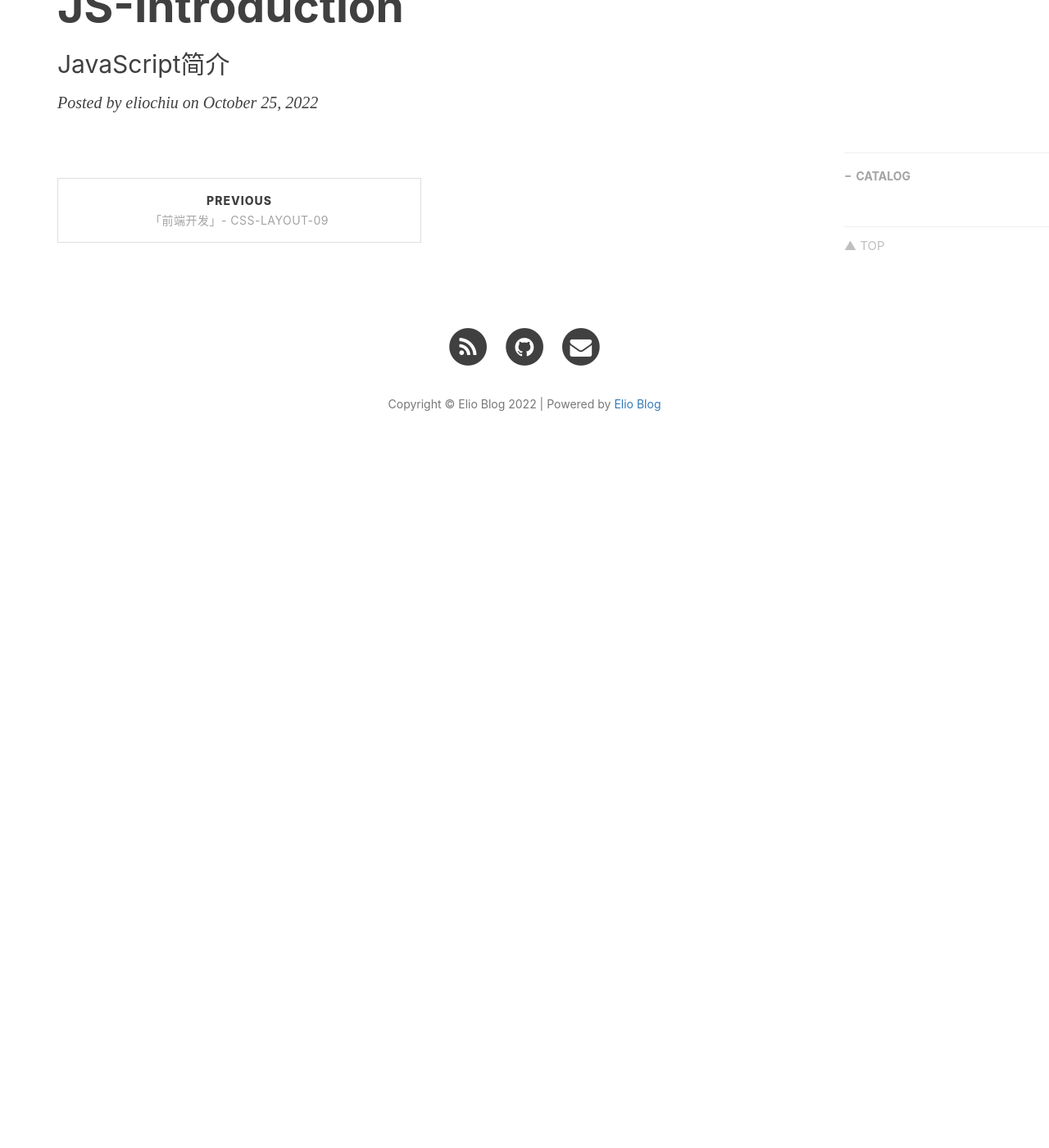
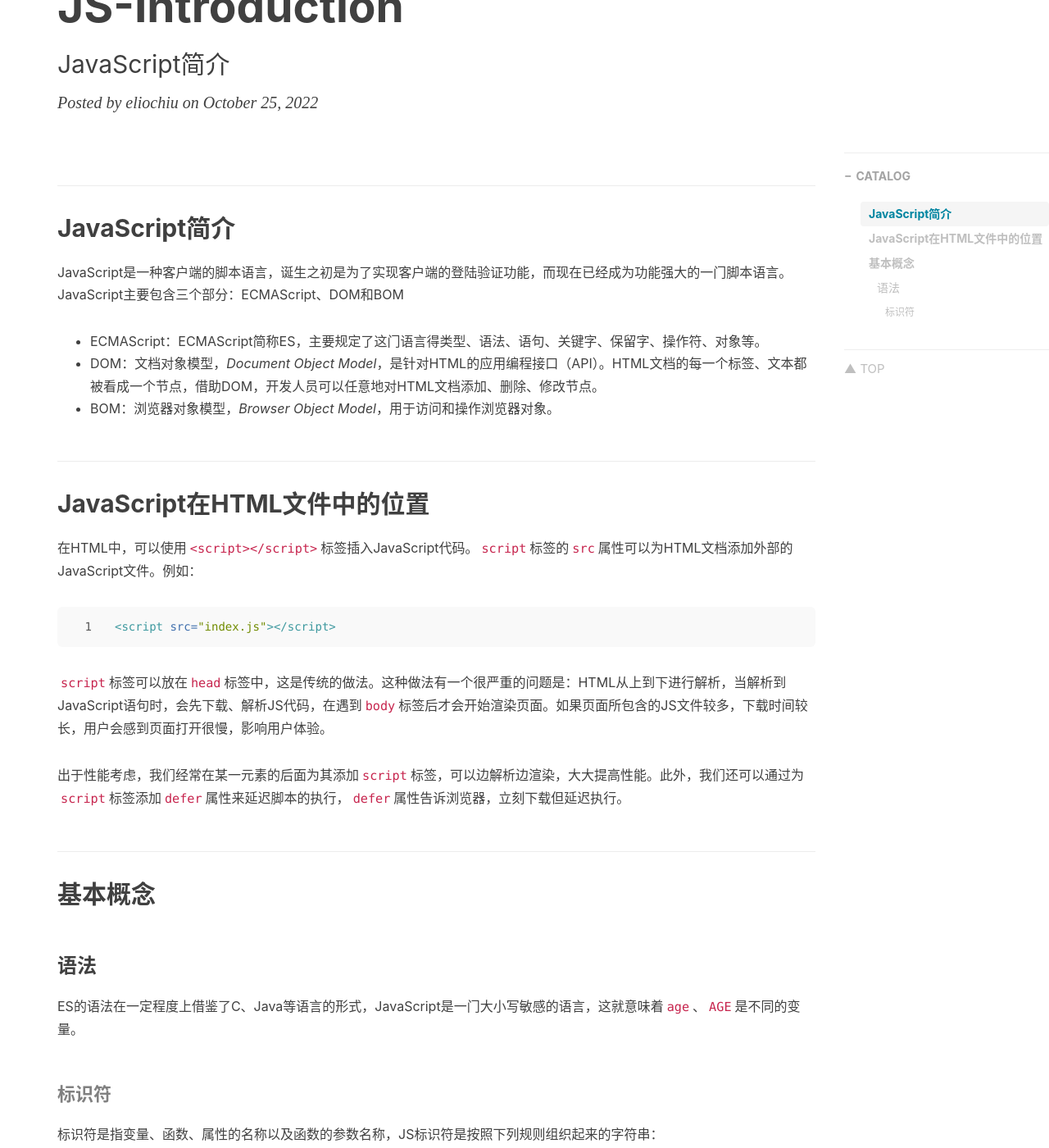
Before and after one commit to eliochiu/eliochiu.github.io, a Jekyll site: the page built from _posts/frontend/javascript/2022-10-25-frontend-js-introduction.md, in a window 1280 px wide and 1400 px high, scrolled down 203 px. Shown: the whole window at 82% size. Built offline with Jekyll 4.4.1, drawn with Linux system fonts in a browser that asks for light colours; nearby versions of some CDN libraries; comment, search, counter and statistics services are not loaded; before the commit the page ends 900 px from its top, so only the background shows below that; some of the changed text lies outside the part shown.

Commit message:
add javascript

````diff
--- a/_posts/frontend/javascript/2022-10-25-frontend-js-introduction.md
+++ b/_posts/frontend/javascript/2022-10-25-frontend-js-introduction.md
@@ -12,3 +12,29 @@ header-image: ""
 header-style: text
 katex: true
 ---
+
+## JavaScript简介
+JavaScript是一种客户端的脚本语言，诞生之初是为了实现客户端的登陆验证功能，而现在已经成为功能强大的一门脚本语言。JavaScript主要包含三个部分：ECMAScript、DOM和BOM
+- ECMAScript：ECMAScript简称ES，主要规定了这门语言得类型、语法、语句、关键字、保留字、操作符、对象等。
+- DOM：文档对象模型，*Document Object Model*，是针对HTML的应用编程接口（API）。HTML文档的每一个标签、文本都被看成一个节点，借助DOM，开发人员可以任意地对HTML文档添加、删除、修改节点。
+- BOM：浏览器对象模型，*Browser Object Model*，用于访问和操作浏览器对象。
+
+## JavaScript在HTML文件中的位置
+
+在HTML中，可以使用`<script></script>`标签插入JavaScript代码。`script`标签的`src`属性可以为HTML文档添加外部的JavaScript文件。例如：
+```html
+<script src="index.js"></script>
+```
+`script`标签可以放在`head`标签中，这是传统的做法。这种做法有一个很严重的问题是：HTML从上到下进行解析，当解析到JavaScript语句时，会先下载、解析JS代码，在遇到`body`标签后才会开始渲染页面。如果页面所包含的JS文件较多，下载时间较长，用户会感到页面打开很慢，影响用户体验。
+
+出于性能考虑，我们经常在某一元素的后面为其添加`script`标签，可以边解析边渲染，大大提高性能。此外，我们还可以通过为`script`标签添加`defer`属性来延迟脚本的执行，`defer`属性告诉浏览器，立刻下载但延迟执行。
+
+## 基本概念
+
+### 语法
+ES的语法在一定程度上借鉴了C、Java等语言的形式，JavaScript是一门大小写敏感的语言，这就意味着`age`、`AGE`是不同的变量。
+
+#### 标识符
+标识符是指变量、函数、属性的名称以及函数的参数名称，JS标识符是按照下列规则组织起来的字符串：
+- 标识符中的每一个字符都由`$`、`_`、`字母`、`数字`组成。
+- 标识符由`$`、`_`、`字母`开头
````
